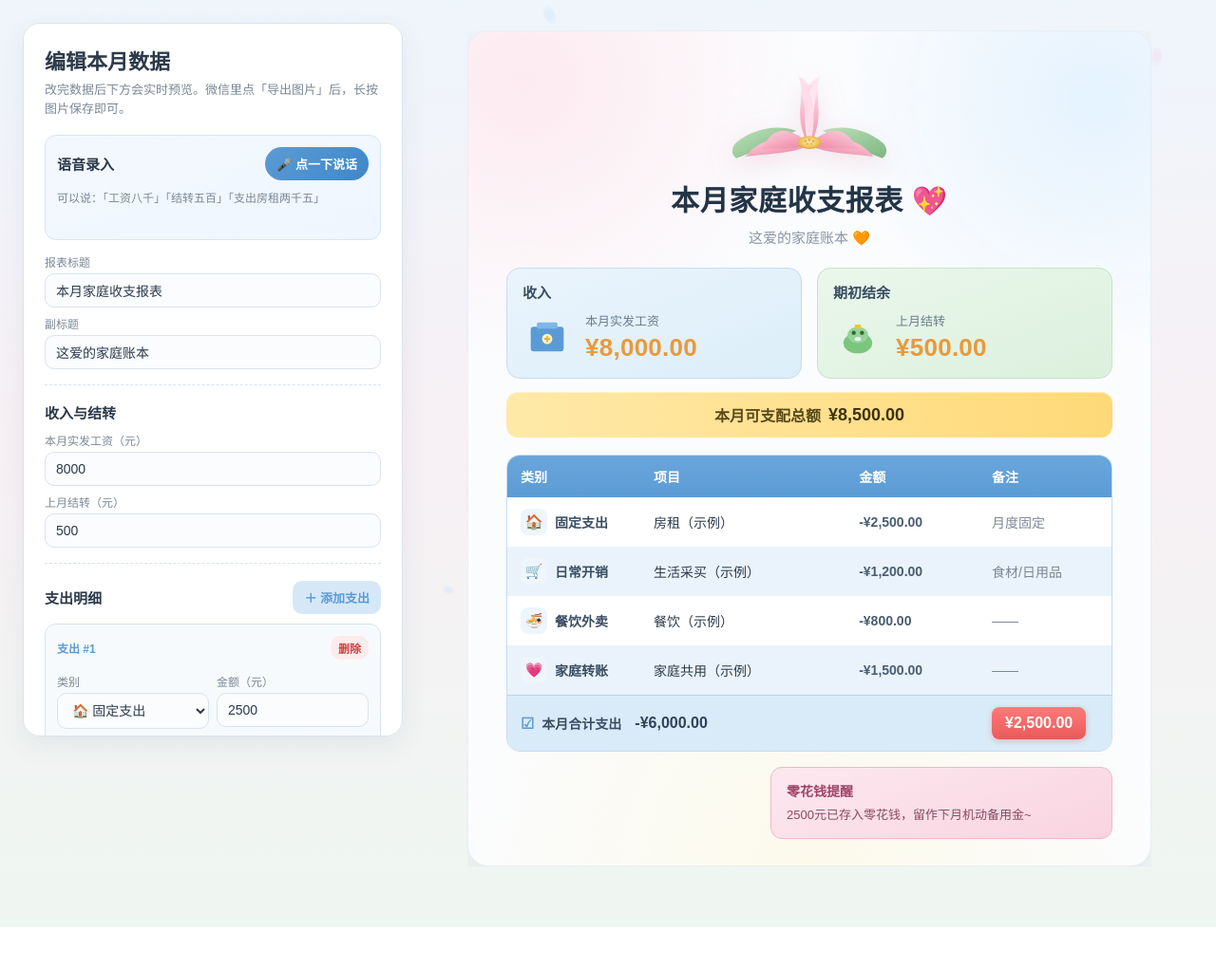
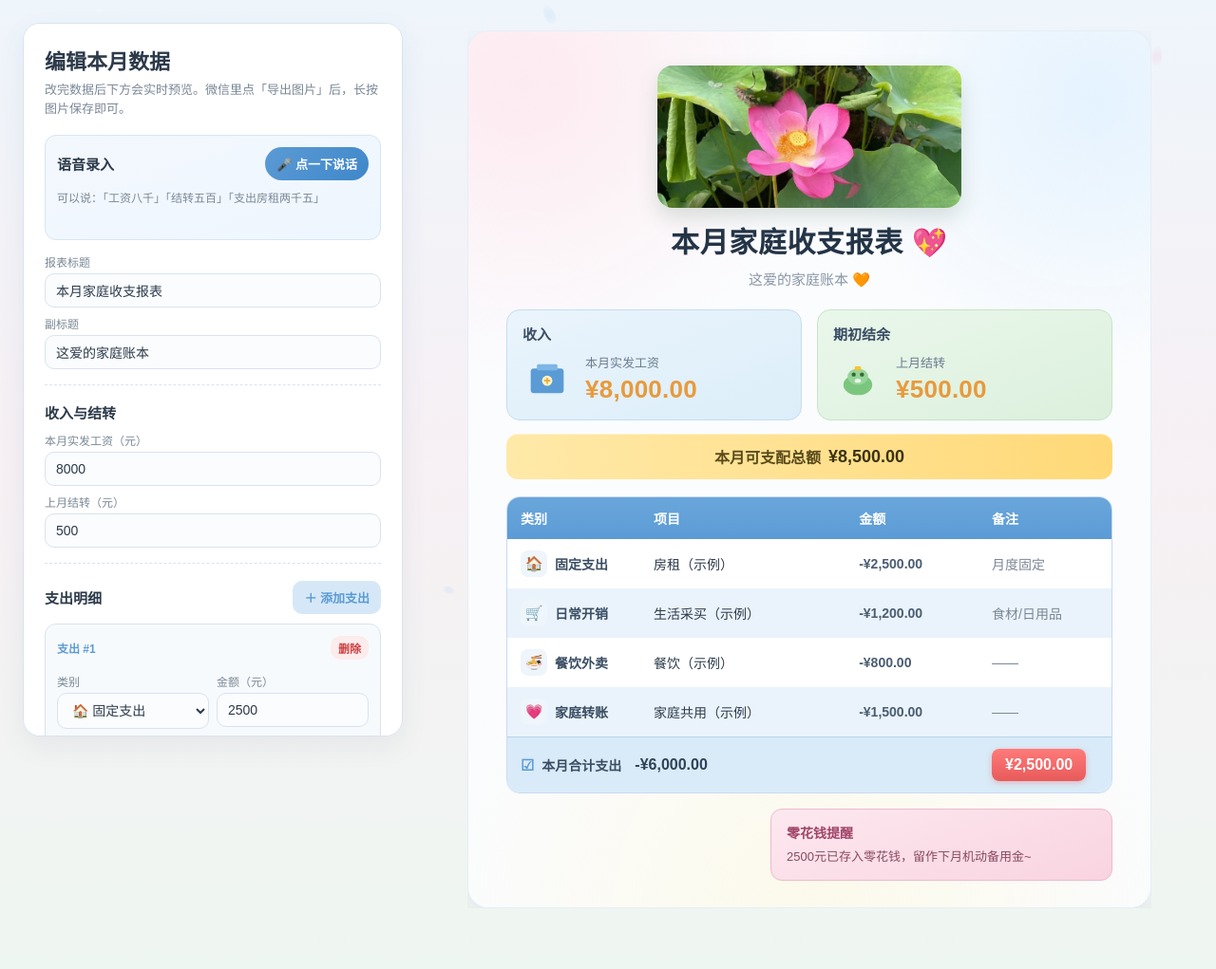
Before and after one commit to cooling741636671/personal-money, a plain HTML site: page index.html in a window 1280 px wide. Shown: the whole page at 95% size. Before the commit the page ends 977 px from the top, so only its background shows below. Drawn offline with Linux system fonts and the light colour scheme.

Commit message:
Use real lotus photo without grey seed pod as header.

```diff
--- a/index.html
+++ b/index.html
@@ -64,7 +64,7 @@
         <div id="report" class="report">
           <header class="report-header">
             <div class="hero-deco">
-              <img src="assets/lotus.svg" alt="" class="hero-lotus" width="220" height="110" />
+              <img src="assets/lotus-hero.jpg" alt="荷花" class="hero-lotus" width="560" height="280" />
             </div>
             <h1 id="report-title">本月家庭收支报表 <span class="emoji">💖</span></h1>
             <p id="report-subtitle">这爱的家庭账本 <span class="emoji">🧡</span></p>
--- a/style.css
+++ b/style.css
@@ -325,16 +325,19 @@ body {
 }
 
 .hero-deco {
-  display: flex;
-  justify-content: center;
-  margin: 0 auto 8px;
+  width: min(320px, 86%);
+  margin: 0 auto 12px;
+  border-radius: 16px;
+  overflow: hidden;
+  box-shadow: 0 10px 22px rgba(40, 80, 50, 0.16);
 }
 
 .hero-lotus {
   display: block;
-  width: min(220px, 68vw);
-  height: auto;
-  filter: drop-shadow(0 8px 14px rgba(200, 110, 140, 0.18));
+  width: 100%;
+  height: 150px;
+  object-fit: cover;
+  object-position: center 72%;
 }
 
 .report-header h1 {
@@ -709,11 +712,13 @@ body {
   }
 
   .hero-deco {
-    margin-bottom: 4px;
+    width: min(100%, 300px);
+    margin-bottom: 8px;
+    border-radius: 12px;
   }
 
   .hero-lotus {
-    width: min(180px, 72vw);
+    height: 120px;
   }
 
   .report-header h1 {
```
Also changed, not shown: assets/lotus-hero.jpg (added), 1 other file.
